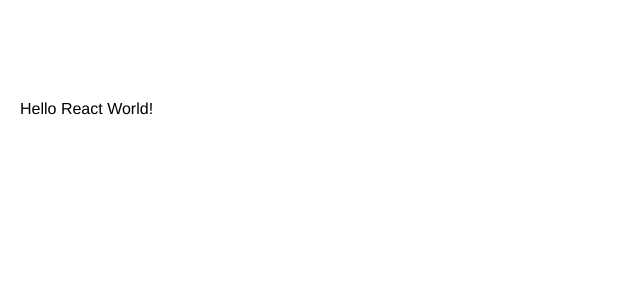
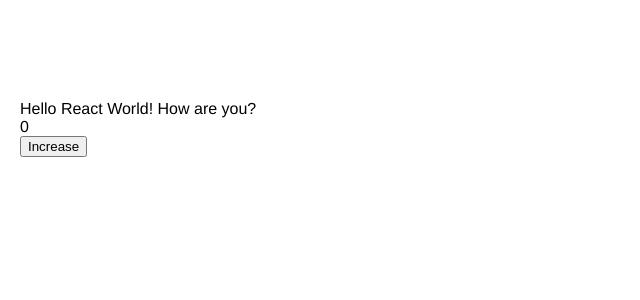
Before and after one commit to IIC2513-2017-2/wican, a React app: page / in a window 1280 px wide. Shown: the top 300 px of the page, without its empty margins (0-640 px from the left). Built offline with nearby package versions, Linux system fonts and the light colour scheme; the HTML template or start-up script is replaced by a standard one.

Commit message:
Counter react example

```diff
--- a/src/assets/js/components/App.jsx
+++ b/src/assets/js/components/App.jsx
@@ -1,5 +1,11 @@
 import React from 'react';
+import Counter from './Counter';
 
 export default function App() {
-  return <div>Hello React World!</div>;
+  return (
+    <div>
+      Hello React World! How are you?
+      <Counter />
+    </div>
+  );
 }
--- /dev/null
+++ b/src/assets/js/components/Counter.jsx
@@ -0,0 +1,24 @@
+import React, { Component } from 'react';
+
+export default class Counter extends Component {
+  constructor(props) {
+    super(props);
+    this.state = {
+      count: 0,
+    };
+    this.handleClick = this.handleClick.bind(this);
+  }
+
+  handleClick() {
+    this.setState({ count: this.state.count + 1 });
+  }
+
+  render() {
+    return (
+      <div>
+        <div>{this.state.count}</div>
+        <button onClick={this.handleClick}>Increase</button>
+      </div>
+    );
+  }
+}
```
